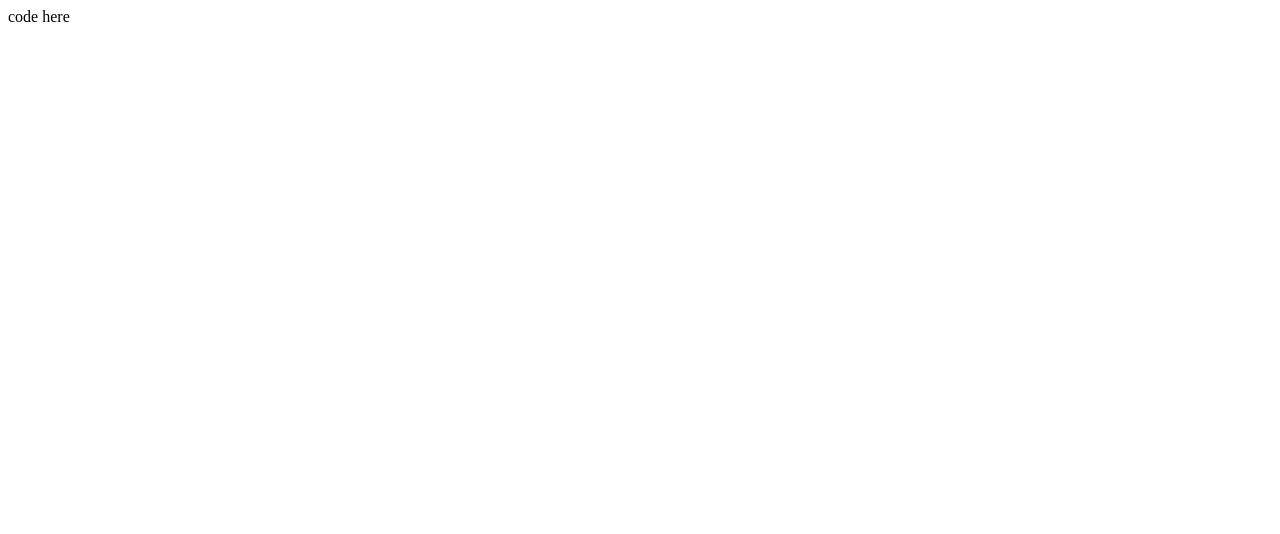
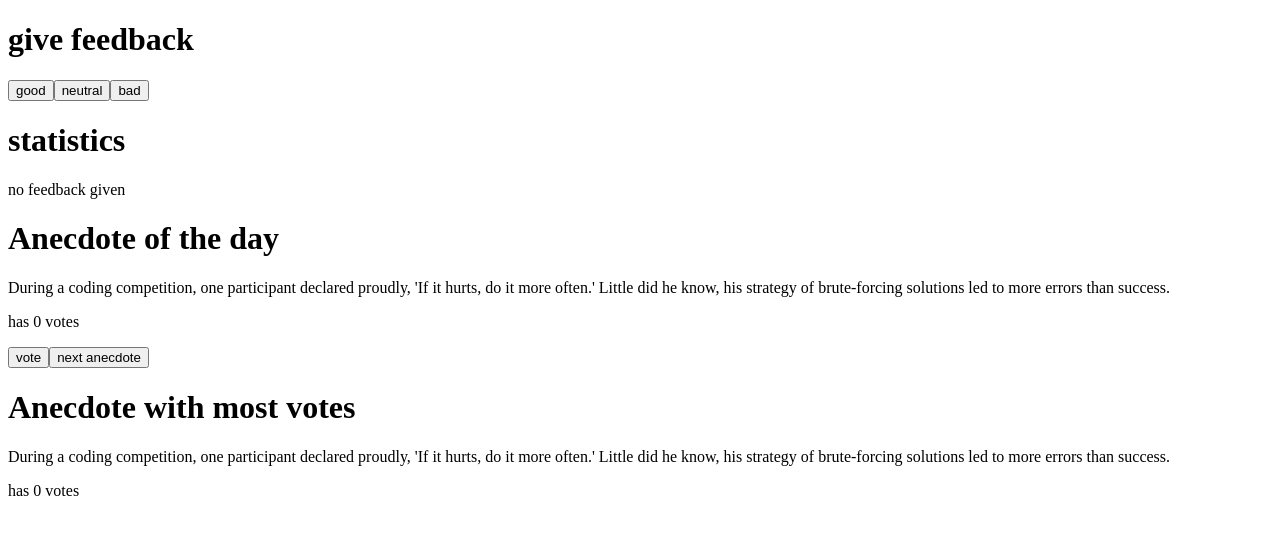
Before and after one commit to GALLEGOOOO/React-state-management-app, a React (Vite) app: page / in a window 1280 px wide. Shown: the top 534 px of the page. Built offline with nearby package versions, Linux system fonts and the light colour scheme.

Commit message:
commit test

```diff
--- a/src/App.jsx
+++ b/src/App.jsx
@@ -1,12 +1,103 @@
 import { useState } from "react";
-
+import { Statistics } from "./Statistics.jsx";
+import { Button } from "./Button.jsx";
 const App = () => {
-  // save each button click in its own state
   const [good, setGood] = useState(0);
   const [neutral, setNeutral] = useState(0);
   const [bad, setBad] = useState(0);
+  const [selectedAnecdote, setAnecdote] = useState(0);
+  const anecdotes = [
+    "During a coding competition, one participant declared proudly, 'If it hurts, do it more often.' Little did he know, his strategy of brute-forcing solutions led to more errors than success.",
+    "In the midst of a software project deadline, a manager exclaimed, 'Adding manpower to a late software project makes it later!' The team soon realized that coordination, not just additional hands, was crucial for success.",
+    "A developer once joked, 'The first 90 percent of the code accounts for the first 90 percent of the development time...The remaining 10 percent of the code accounts for the other 90 percent of the development time.' The team laughed, knowing all too well the truth in that statement.",
+    "Amidst a heated debate about coding styles, a seasoned programmer quipped, 'Any fool can write code that a computer can understand. Good programmers write code that humans can understand.' The room fell silent as they pondered the wisdom in simplicity.",
+    "During a code review session, a mentor cautioned, 'Premature optimization is the root of all evil.' The team nodded, realizing the importance of prioritizing readability and maintainability over premature efficiency.",
+    "In the midst of a debugging session, a frustrated developer sighed, 'Debugging is twice as hard as writing the code in the first place. Therefore, if you write the code as cleverly as possible, you are, by definition, not smart enough to debug it.' The team chuckled, relating to the struggles of unraveling complex logic.",
+    "A senior engineer once remarked, 'Programming without an extremely heavy use of console.log is same as if a doctor would refuse to use x-rays or blood tests when diagnosing patients.' The team nodded, understanding the importance of logging for debugging and understanding code flow.",
+    "During a sprint retrospective, a team lead reflected, 'The only way to go fast is to go well.' The team nodded in agreement, realizing that rushing through tasks often leads to more setbacks than progress."
+];
+  const [votes, setVotes] = useState(new Array(anecdotes.length).fill(0));
+  const [mostVotes, setMostVotes] = useState(0);
 
-  return <div>code here</div>;
+  const handleIncrementGood = () => {
+    setGood((prevGood) => {
+      prevGood = prevGood + 1;
+      return prevGood;
+    });
+  };
+  const handleIncrementNeutral = () => {
+    setNeutral((prevNeutral) => {
+      prevNeutral = prevNeutral + 1;
+      return prevNeutral;
+    });
+  };
+  const handleIncrementBad = () => {
+    setBad((prevBad) => {
+      prevBad = prevBad + 1;
+      return prevBad;
+    });
+  };
+  const handleRandom = () => {
+    setAnecdote((prevAnecdote) => {
+      prevAnecdote = Math.floor(Math.random() * anecdotes.length);
+      return prevAnecdote;
+    });
+  };
+  const handleVote = () => {
+    const updatedVotes = votes.map((vote, index) =>
+      index === selectedAnecdote ? vote + 1 : vote
+    );
+    setVotes(updatedVotes);
+  };
+  const handleMostVotes = () => {
+    let mostVoted = 0;
+    for (let index = 0; index < votes.length; index++) {
+      if (votes[index] > votes[mostVoted]) {
+        mostVoted = index;
+      }
+    }
+    setMostVotes(mostVoted);
+  };
+
+  let total = good + neutral + bad;
+  let result = good - bad;
+  return (
+    <div>
+      <div>
+        <h1>give feedback</h1>
+        <Button callback={handleIncrementGood} text={"good"} />
+        <Button callback={handleIncrementNeutral} text={"neutral"} />
+        <Button callback={handleIncrementBad} text={"bad"} />
+        <h1>statistics</h1>
+        <Statistics
+          good={good}
+          neutral={neutral}
+          bad={bad}
+          total={total}
+          result={result}
+        />
+      </div>
+      <div>
+        <h1>Anecdote of the day</h1>
+        <p>{anecdotes[selectedAnecdote]}</p>
+        <p>has {votes[selectedAnecdote]} votes</p>
+        <button
+          onClick={() => {
+            handleVote();
+            handleMostVotes();
+          }}
+        >
+          vote
+        </button>
+        <button onClick={handleRandom}>next anecdote</button>
+      </div>
+      <div>
+        <h1>Anecdote with most votes</h1>
+        <p>{anecdotes[mostVotes]}</p>
+        <p>has {votes[mostVotes]} votes</p>
+      </div>
+    </div>
+  );
 };
 
 export default App;
--- /dev/null
+++ b/src/Avarage.jsx
@@ -0,0 +1,4 @@
+export const Average = ({ total, result }) => {
+    let average = result / total;
+    return <p>average {average}</p>;
+  };
--- /dev/null
+++ b/src/Button.jsx
@@ -0,0 +1,6 @@
+export const Button = ({callback, text})=>{
+
+    return(
+        <button onClick={callback}>{text}</button>
+    );
+}
--- /dev/null
+++ b/src/Positive.jsx
@@ -0,0 +1,4 @@
+export const Positive = ({ total, good }) => {
+    let positive = (good / total) * 100;
+    return <p>Positive {positive}%</p>;
+  };
--- /dev/null
+++ b/src/Statistics.jsx
@@ -0,0 +1,19 @@
+import { StatisticsLine } from "./StatisticsLine.jsx";
+
+export const Statistics = ({ good, neutral, bad, total, result }) => {
+  if (total === 0) {
+    return <p>no feedback given</p>;
+  }
+  return (
+    <table>
+      <tbody>
+        <StatisticsLine text="good" value={good} />
+        <StatisticsLine text="neutral" value={neutral} />
+        <StatisticsLine text="bad" value={bad} />
+        <StatisticsLine text="all" value={total} />
+        <StatisticsLine text="average" value={result / total} />
+        <StatisticsLine text="positive" value={`${(good / total) * 100} %`} />
+      </tbody>
+    </table>
+  );
+};
--- /dev/null
+++ b/src/Total.jsx
@@ -0,0 +1,3 @@
+export const Total = ({ total }) => {
+    return <p>all {total}</p>;
+  };
```
Also changed, not shown: src/Counter.jsx (added, +7 -0 lines), src/StatisticLine.jsx (added, +8 -0 lines), src/main.jsx (line endings or trailing spaces).
